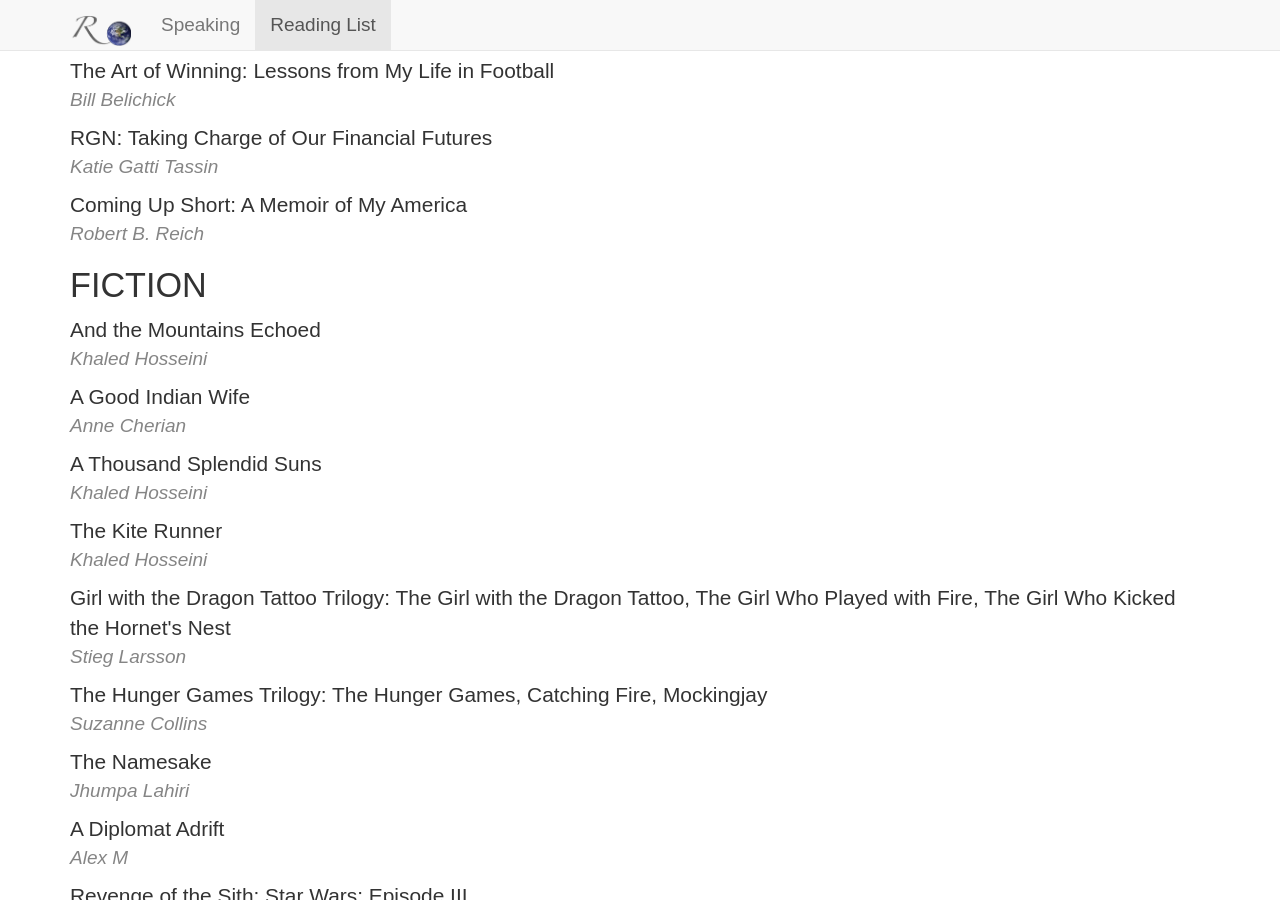
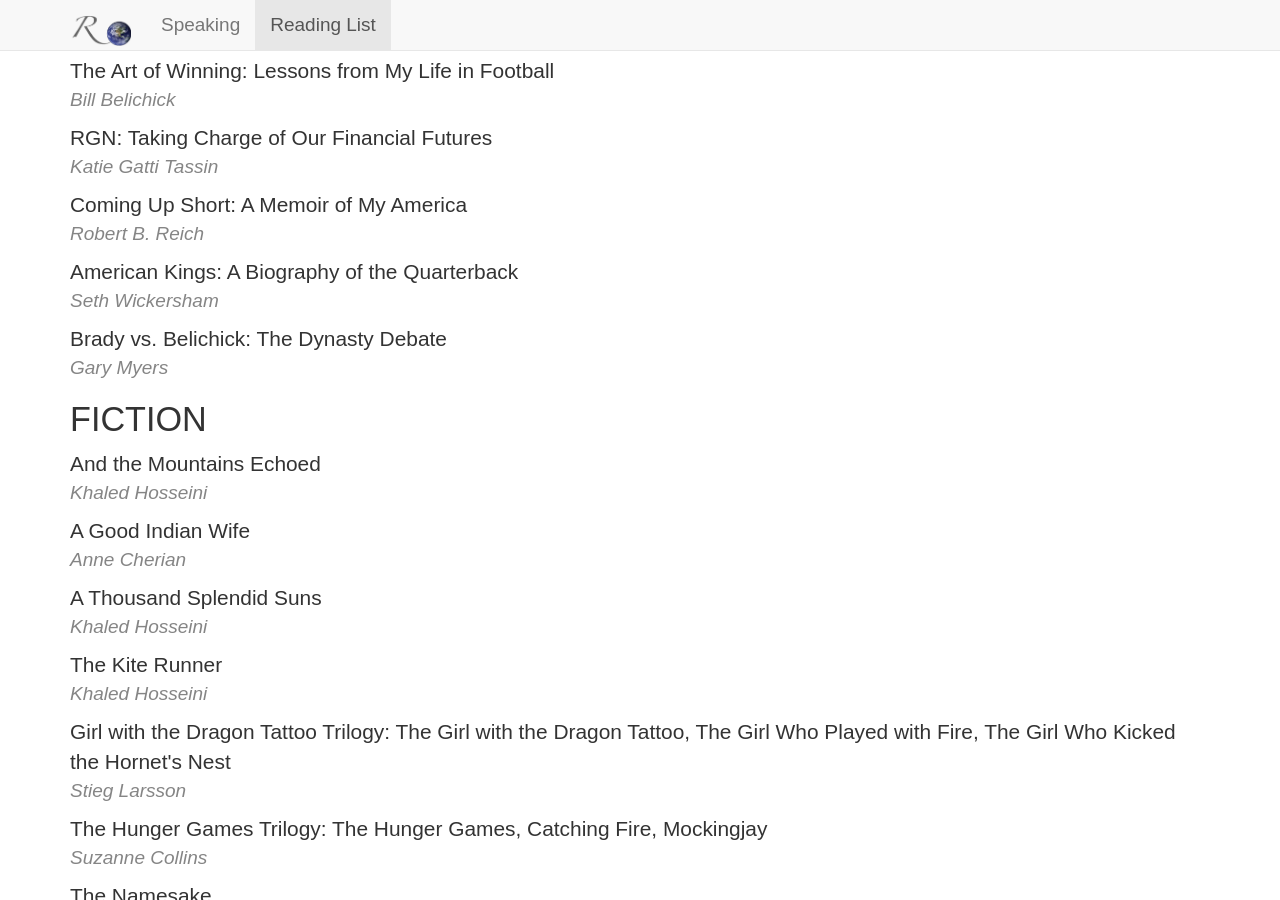
Before and after one commit to rovolution/rovolution.github.io, a Jekyll site: the page built from reading-list/index.html, in a window 1280 px wide and 900 px high, scrolled down 8318 px. Built offline with Jekyll 4.4.1, drawn with Linux system fonts in a browser that asks for light colours; nearby versions of some CDN libraries.

Commit message:
Update index.html

```diff
--- a/reading-list/index.html
+++ b/reading-list/index.html
@@ -509,6 +509,14 @@ title: "Reading List"
 			<div class='book-list-title'>Coming Up Short: A Memoir of My America</div>
 			<div class='book-list-author'>Robert B. Reich</div>
 		</li>
+		<li class='book-list-entry'>
+			<div class='book-list-title'>American Kings: A Biography of the Quarterback</div>
+			<div class='book-list-author'>Seth Wickersham</div>
+		</li>
+			<li class='book-list-entry'>
+			<div class='book-list-title'>Brady vs. Belichick: The Dynasty Debate</div>
+			<div class='book-list-author'>Gary Myers</div>
+		</li>
 	</ul>
 	<h3 class="book-list-category">FICTION</h3>
 	<ul class='book-list'>
```
